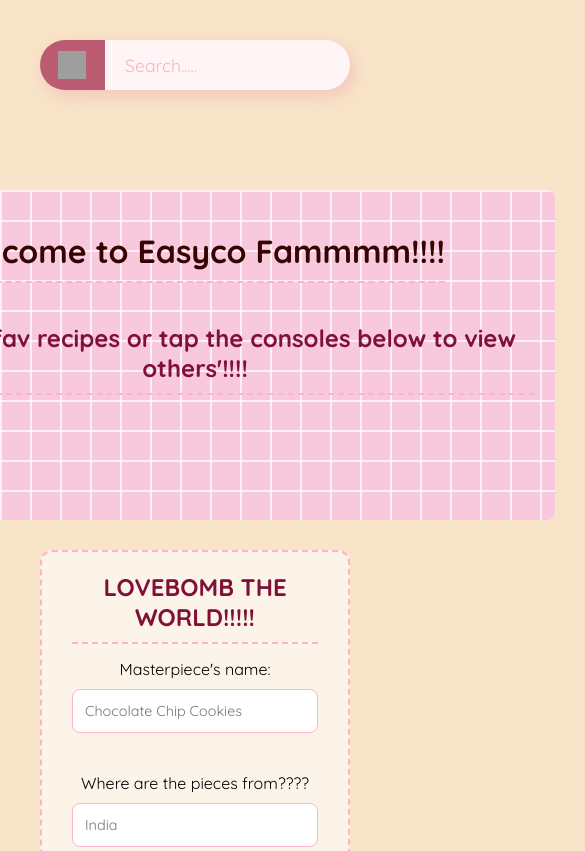
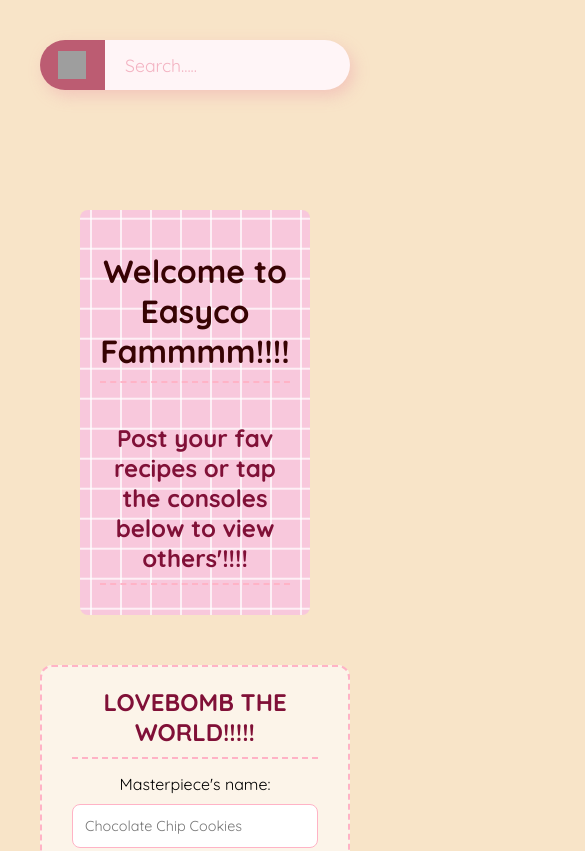
Before and after one commit to schrodinger-ki-billi/Easyco, a plain HTML site: page index.html in a window 390 px wide. Shown: the top 851 px of the page, 585 px wide, since content can reach past the window. Drawn offline with Linux system fonts and the light colour scheme; no server answers; grey boxes are pictures that could not be loaded.

Commit message:
Update view dimensions to use responsive sizing

```diff
--- a/style.css
+++ b/style.css
@@ -25,8 +25,8 @@ h1,h2
 }
 #view
 {
-    width: 800px;
-    height: 400px;
+    width: min(800px,100%);
+    min-height: 400px;
     padding: 80px 40px 30px 40px;
     box-sizing: border-box;
     display: flex;
@@ -172,7 +172,7 @@ h1,h2
     flex-direction: column;
     gap: 10px;
 }
-input[type="text"], textarea, select
+input[type="text"], input[type="url"], textarea, select
 {
     width: 100%;
     padding: 12px;
```
